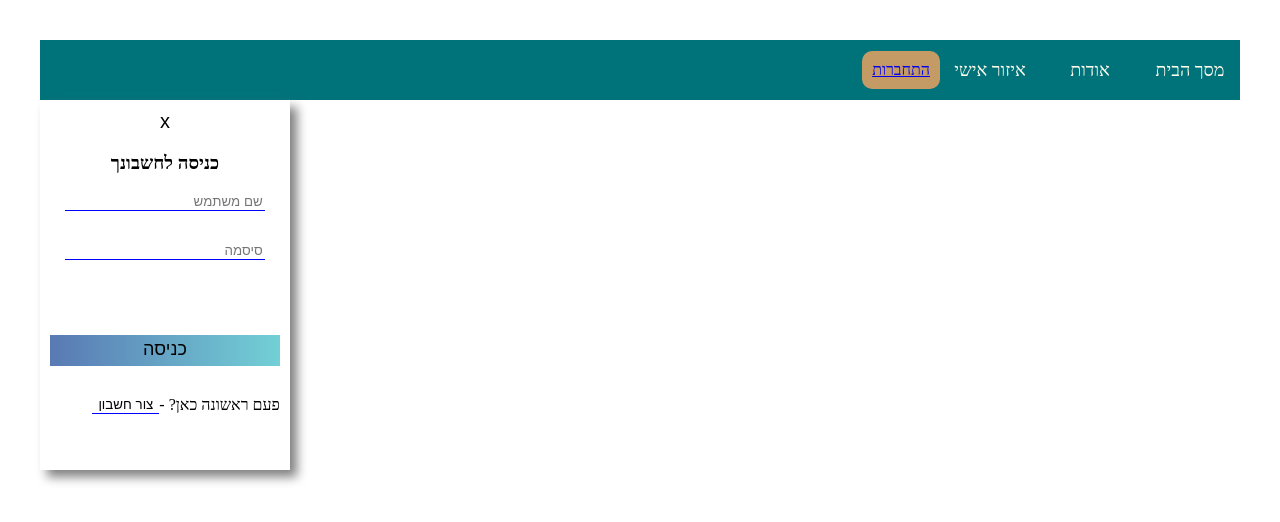
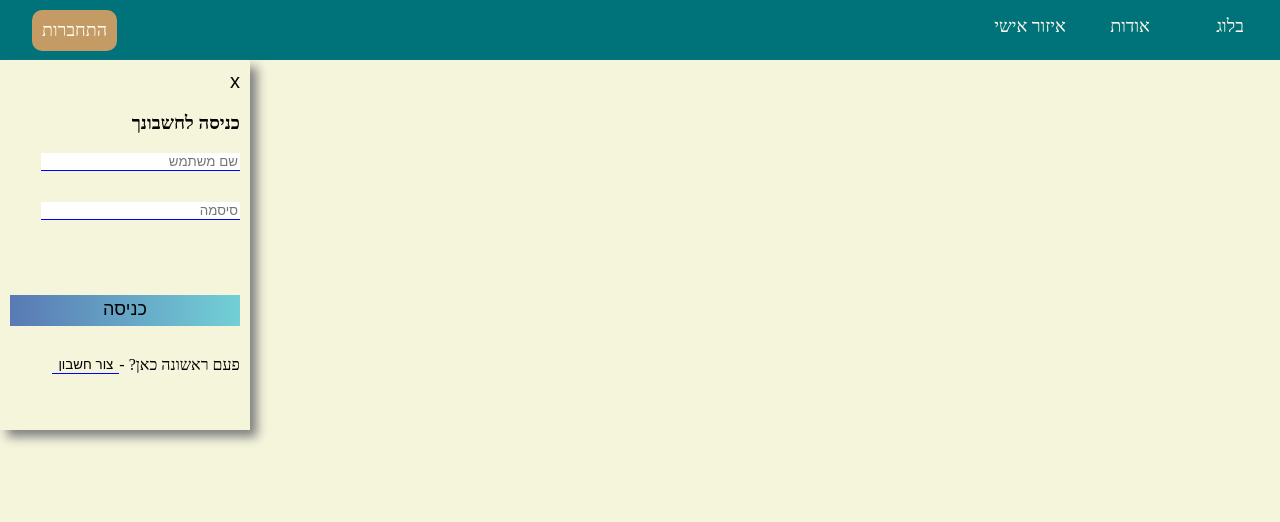
Before and after one commit to eitanyt/blog, a React (Vite) app: page /Login in a window 1280 px wide. Shown: the top 522 px of the page. Built offline with nearby package versions, Linux system fonts and the light colour scheme.

Commit message:
creait a  new component: showPosts

```diff
--- a/src/home/Header.jsx
+++ b/src/home/Header.jsx
@@ -6,12 +6,14 @@ export function Header(props) {
     return (
             <header dir="rtl" >
                 <ul>
-                <li ><NavLink to={'home'} className="menu">מסך הבית</NavLink></li>
+                <li ><NavLink to={'home'} className="menu">בלוג</NavLink></li>
                 <li ><NavLink to={'About'} className="menu" >אודות</NavLink></li>
                 <li ><NavLink to={'Personal'} className="menu">איזור אישי</NavLink></li>
                 </ul>
+                <div className="user-and-login">
                 {user&&<div>{ userName }</div>}
                 <div className="login-button"><Link to={'Login'}>התחברות</Link></div>
+                </div>
             </header>
     )
 }
--- a/src/home/Root.jsx
+++ b/src/home/Root.jsx
@@ -10,7 +10,6 @@ function Root(params) {
     <div className="childmane">
       <Outlet />
     </div>
-    <footer></footer>
     </>
     )
 }
--- /dev/null
+++ b/src/home/ShowPosts.jsx
@@ -0,0 +1,39 @@
+import { useEffect, useState } from "react";
+
+export function ShowPosts({ tag, page }) {
+    const [data, setData] = useState([]);
+
+    function getPosts(request) {
+        const controller = new AbortController();
+        const signal = controller.signal;
+        fetch(request, { signal })
+            .then(res => res.json())
+            .then(res => setData(res.posts));
+
+        return () => controller.abort()
+    }
+
+
+    useEffect(function () {
+        const url = tag ? `https://dummyjson.com/posts/search?tags=${tag}` : `https://dummyjson.com/posts?skip=${page}&limit=10`
+        const abort = getPosts(url)
+
+        return function cancel() {
+            setData(null);
+            abort()
+        }
+    }, [tag, page]);
+
+    console.log(data);
+
+    return (
+        <div className="shou-posts">
+            {data ? data.map((post, index) => (
+                <article key={index} className="post">
+                    <h1>{post.title}</h1>
+                </article>
+            )
+            ) : null}
+        </div>
+    )
+}
--- a/src/home/home.jsx
+++ b/src/home/home.jsx
@@ -1,9 +1,22 @@
+import { useState } from 'react'
+import {ShowPosts} from './ShowPosts'
 export function Home(params) {
-    return(
-      <><div className="about"><h1>הבלוג הכי טוב</h1></div>
+   const [page, setPage] = useState(0)
+   const [tag, setTag] = useState(null)
+
+   return(
+      <>
+      <div className="home-img">
+        <h1>הבלוג הכי טוב</h1>
+        </div>
+        <div className='tags'>תגיות</div>
       <div className="posts">
+        <ShowPosts page={page} tag={tag}/>
+      </div>
+      <div className="users">
 
       </div>
+      <div className='change-pages center'>מעבר דפים</div>
       </>
     )
   }
--- a/src/main.jsx
+++ b/src/main.jsx
@@ -1,6 +1,5 @@
 import React from 'react'
 import ReactDOM from 'react-dom/client'
-import App from './App.jsx'
 import {Login} from './login/login.jsx'
 import {Root,About,Personal} from './home/Root.jsx'
 import {Home} from './home/Home.jsx'
@@ -10,7 +9,7 @@ import "./style/style.scss";
 const router = createBrowserRouter(
   createRoutesFromElements(
   <Route path = "/" element={<Root/>}>
-    <Route path = "contacts/:contactId" element = {<App/>} />
+    {/* <Route path = "contacts/:contactId" element = {<App/>} /> */}
     <Route path = "About" element={<About/>}/>
     <Route path = "home" element={<Home/>}/>
     <Route path = "Personal" element={<Personal/>}/>
--- a/src/style/style.scss
+++ b/src/style/style.scss
@@ -1,10 +1,17 @@
 .center {
     display: flex;
     justify-content: center;
+    align-items: center;
 }
 
 .contaner {
     padding: 10px;
+}
+
+body{
+    background-color: beige;
+    padding: 0;
+    margin: 0;
 }
 
 .loginError {
@@ -40,6 +47,27 @@ header {
     font-family: "Heebo";
     height: 60px;
 
+    .user-and-login {
+        flex: auto;
+        display: flex;
+        justify-content: flex-end;
+
+        .login-button {
+            margin: 0 2rem;
+            display: flex;
+            align-items: center;
+
+            a {
+                text-decoration: none;
+                color: rgb(255, 252, 236);
+                background-color: rgb(197, 155, 101);
+                font-size: large;
+                padding: 10px;
+                border-radius: 10px;
+            }
+        }
+    }
+
     ul {
         display: flex;
         padding: 0;
@@ -48,12 +76,6 @@ header {
         li {
             list-style-type: none;
             height: 100%;
-
-            a:hover {
-                background-color: rgb(119, 233, 227);
-                border-style: solid none;
-                border-color: rgb(133, 133, 133);
-            }
 
             a {
                 color: rgb(255, 252, 236);
@@ -67,12 +89,20 @@ header {
                 align-items: center;
                 justify-content: center;
                 transition: all 0.3s;
+                border-bottom-style: solid;
+                border-color: rgb(0, 114, 122);
+                border-width: 1vh;
+
+                &:hover {
+                    background-color: rgb(119, 233, 227);
+                    border-color: rgb(133, 133, 133);
                 }
 
-            a.active {
+                &.active {
                     background-color: rgb(42, 170, 164);
-                border-style: solid none;
+                    border-bottom-style: solid;
                     border-color: rgb(133, 133, 133);
+                }
             }
         }
     }
@@ -80,28 +110,38 @@ header {
 
 }
 
-.login-button {
-    display: flex;
-    align-items: center;
-}
-
-.login-button a {
-    background-color: rgb(197, 155, 101);
-    padding: 10px;
-    border-radius: 10px;
-}
-
-.about{
+.childmane {
+    background-color: beige;
+    .home-img {
         width: 100%;
         height: 235px;
         display: flex;
-    align-items: center ;
+        align-items: center;
         justify-content: flex-end;
         background-image: url(https://cdn.pixabay.com/photo/2018/04/05/14/09/sunflowers-3292932_1280.jpg);
-    background-size:100%;
+        background-size: 100%;
         background-position: 50%;
-    h1{
+
+        h1 {
             font-size: 4em;
             padding-right: 20px;
         }
     }
+
+    .shou-posts {
+        margin-left: 3vw;
+
+        .post {
+            background-color: rgb(179, 213, 230);
+            height: 50vh;
+            border-radius: 10px;
+            margin-top: 15px;
+            padding: 15px;
+
+            h1 {
+                font-size: 20px;
+                margin: 0;
+            }
+        }
+    }
+}
```
Lines whose indentation alone changed are shown as unchanged.
